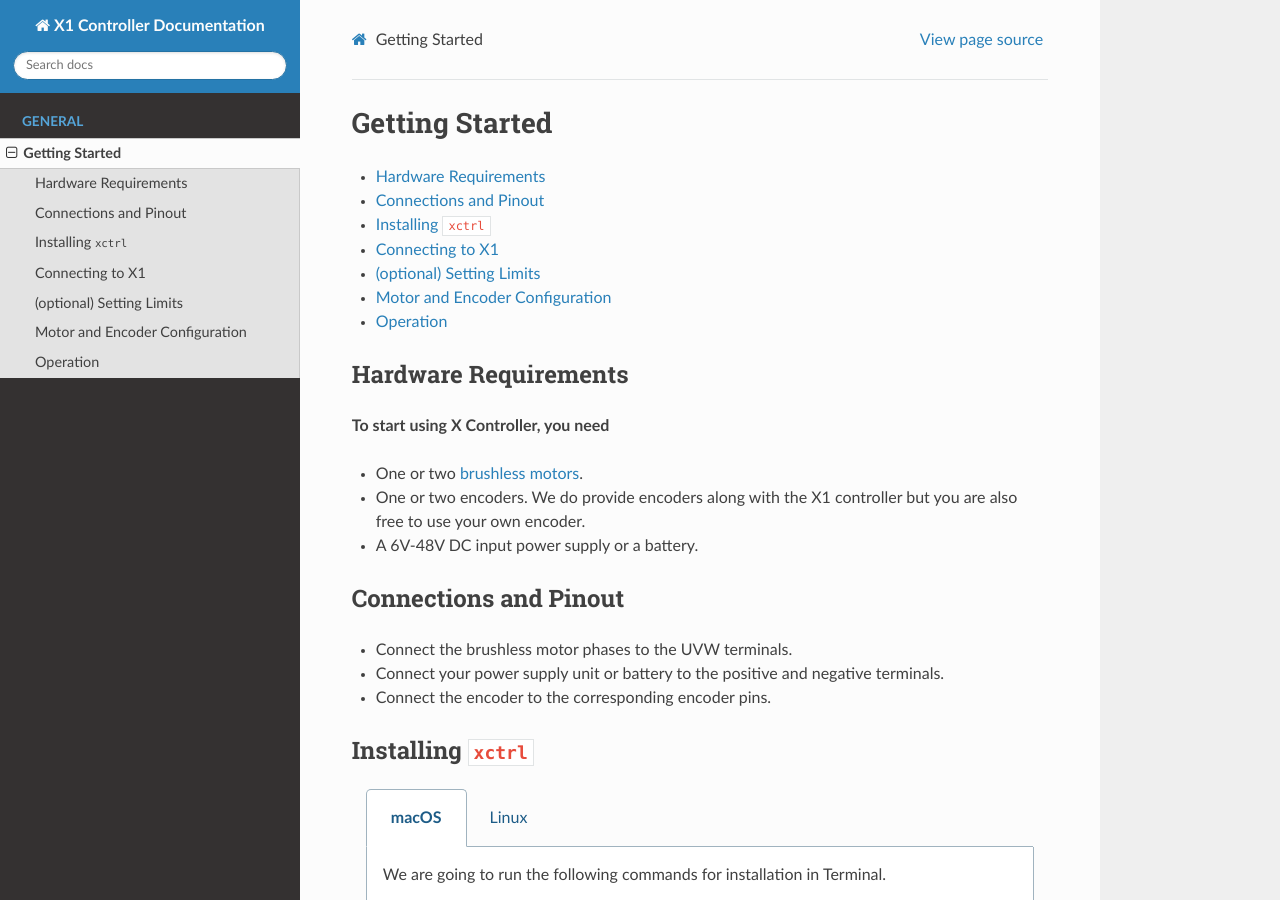
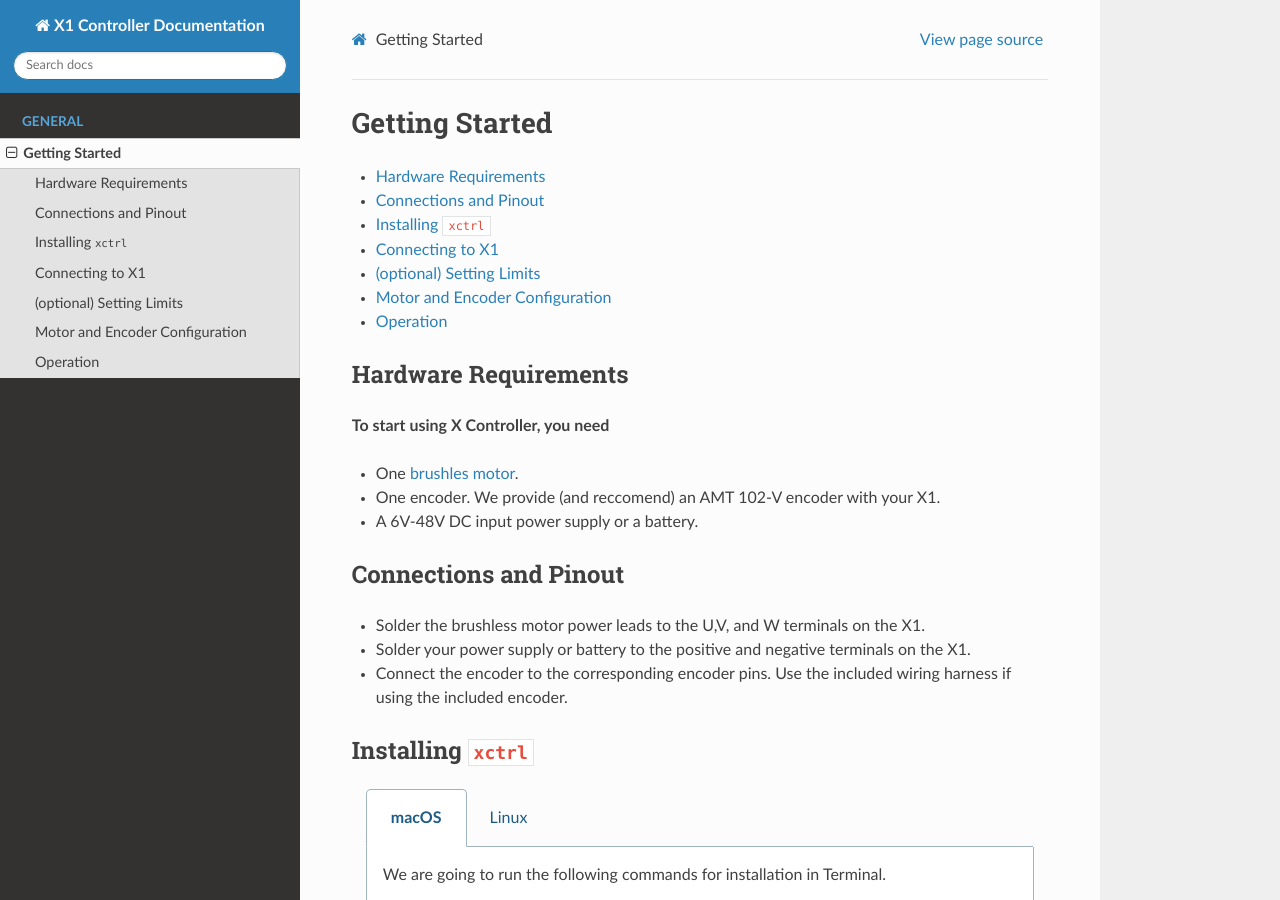
Before and after one commit to prcrobo/xctrlPrecisionRobotics, a Sphinx documentation site: the page built from docs/getting-started.rst, in a window 1280 px wide and 900 px high. Built offline with Sphinx 7.4.7 and the Read the Docs theme 2.0.0, drawn with Linux system fonts in a browser that asks for light colours.

Commit message:
Updating Docs

```diff
--- a/docs/getting-started.rst
+++ b/docs/getting-started.rst
@@ -10,15 +10,15 @@ Hardware Requirements
 --------------------------------------------------------------------------------
 **To start using X Controller, you need**
 
-* One or two `brushless motors <https://en.wikipedia.org/wiki/Brushless_DC_electric_motor>`__.
-* One or two encoders. We do provide encoders along with the X1 controller but you are also free to use your own encoder.
+* One `brushles motor <https://en.wikipedia.org/wiki/Brushless_DC_electric_motor>`__.
+* One encoder. We provide (and reccomend) an AMT 102-V encoder with your X1.
 * A 6V-48V DC input power supply or a battery.
 
 Connections and Pinout
 --------------------------------------------------------------------------------
-* Connect the brushless motor phases to the UVW terminals.
-* Connect your power supply unit or battery to the positive and negative terminals.
-* Connect the encoder to the corresponding encoder pins.
+* Solder the brushless motor power leads to the U,V, and W terminals on the X1.
+* Solder your power supply or battery to the positive and negative terminals on the X1.
+* Connect the encoder to the corresponding encoder pins. Use the included wiring harness if using the included encoder.
 
 .. _install-xctrl:
 
```
Also changed, not shown: docs/_sources/getting-started.rst.txt (+5 -5 lines), docs/getting-started.html (+5 -5 lines), docs/searchindex.js (+1 -1 lines), 5 other files.
